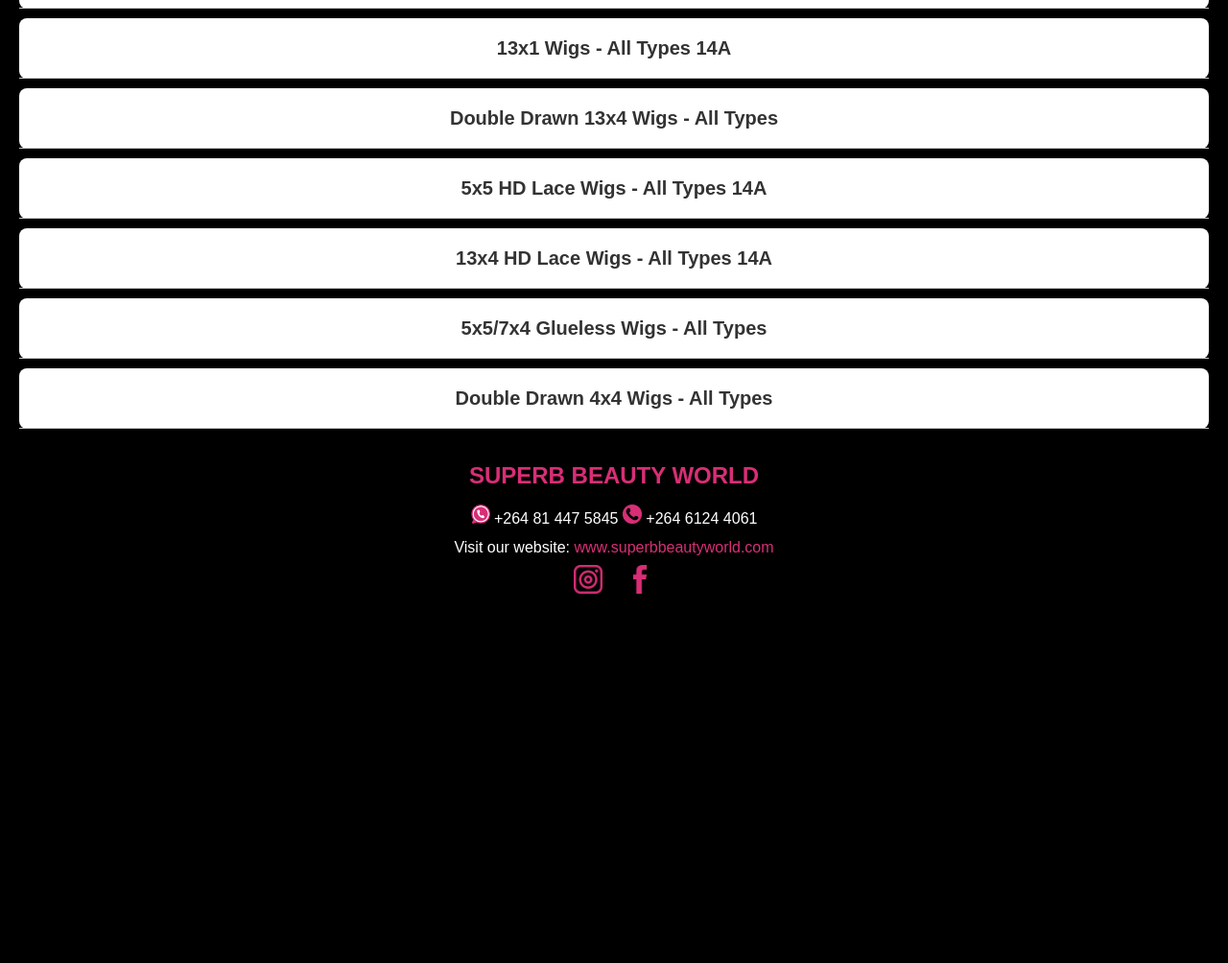
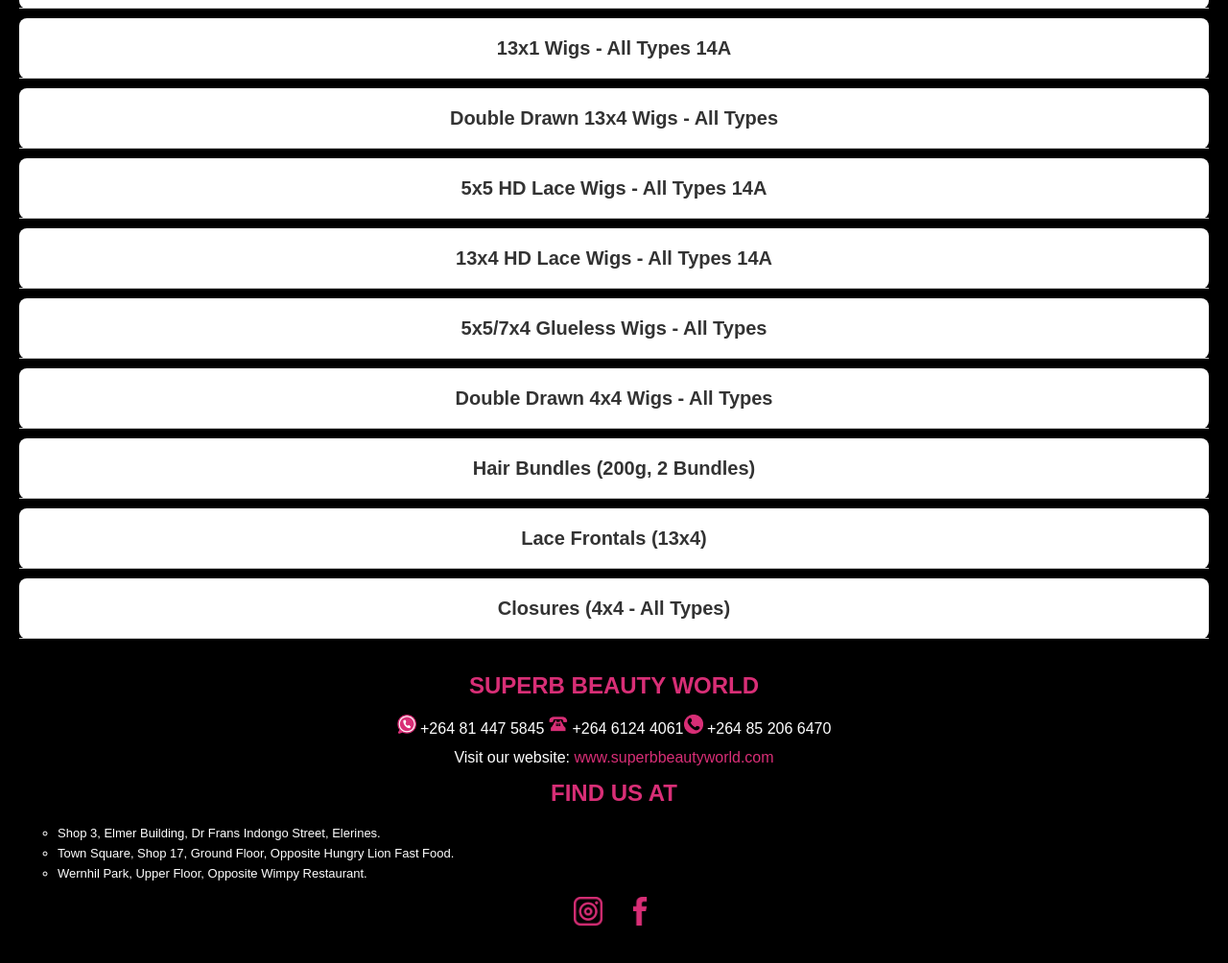
Before and after one commit to abanj95/superb, a plain HTML site: page index.html in a window 1280 px wide. Shown: the part 465-1469 px from the top of the page at 96% size. Before the commit the page ends 1132 px from the top, so only its background shows below. Drawn offline with nearby package versions, Linux system fonts and the light colour scheme.

Commit message:
added extra tables, contat, address

```diff
--- a/index.html
+++ b/index.html
@@ -260,11 +260,94 @@
     </div>
   </div>
 
+  <div class="accordion">
+    <h2 class="accordion-header"> Hair Bundles (200g, 2 Bundles)</h2>
+    <div class="accordion-content">
+      <table>
+        <thead>
+          <tr>
+            <th>Inch</th>
+            <th>Price Before (N$)</th>
+            <th>Price Now (N$)</th>
+          </tr>
+        </thead>
+        <tbody>
+          <tr><td>8"</td><td>1000</td><td>500</td></tr>
+          <tr><td>10"</td><td>1100</td><td>600</td></tr>
+          <tr><td>12"</td><td>1200</td><td>700</td></tr>
+          <tr><td>14"</td><td>1400</td><td>900</td></tr>
+          <tr><td>16"</td><td>1600</td><td>1000</td></tr>
+          <tr><td>18"</td><td>1800</td><td>1200</td></tr>
+          <tr><td>20"</td><td>2000</td><td>1400</td></tr>
+        </tbody>
+      </table>
+    </div>
+  </div>
+
+  <div class="accordion">
+    <h2 class="accordion-header"> Lace Frontals (13x4)</h2>
+    <div class="accordion-content">
+      <table>
+        <thead>
+          <tr>
+            <th>Inch</th>
+            <th>Price Before (N$)</th>
+            <th>Price Now (N$)</th>
+          </tr>
+        </thead>
+        <tbody>
+          <tr><td>10"</td><td>1000</td><td>700</td></tr>
+          <tr><td>12"</td><td>1200</td><td>800</td></tr>
+          <tr><td>14"</td><td>1400</td><td>900</td></tr>
+        </tbody>
+      </table>
+
+    </div>
+  </div>
+
+  <div class="accordion">
+    <h2 class="accordion-header"> Closures (4x4 - All Types)</h2>
+    <div class="accordion-content">
+      <table>
+        <thead>
+          <tr>
+            <th>Inch</th>
+            <th>Price Before (N$)</th>
+            <th>Price Now (N$)</th>
+          </tr>
+        </thead>
+        <tbody>
+          <tr><td>8"</td><td>600</td><td>400</td></tr>
+          <tr><td>10"</td><td>700</td><td>450</td></tr>
+          <tr><td>12"</td><td>800</td><td>500</td></tr>
+          <tr><td>14"</td><td>900</td><td>600</td></tr>
+          <tr><td>16"</td><td>1000</td><td>700</td></tr>
+        </tbody>
+      </table>
+
+    </div>
+  </div>
+
   <footer class="footer">
     <div class="shop-name">SUPERB BEAUTY WORLD</div>
     <div class="contact-info">
-        <a href="https://wa.me/264814475845" target="_blank"><img class="contact-img" src="./whatsapp.png"> +264 81 447 5845  </a><img class="contact-img" src="./call.png"> +264 6124 4061
+        <a href="https://wa.me/264814475845" target="_blank"><img class="contact-img" src="./whatsapp.png"> +264 81 447 5845 </a><img class="contact-img" src="./tel.png"> +264 6124 4061<img class="contact-img" src="./call.png"> +264 85 206 6470
       <p>Visit our website: <a href="http://www.superbbeautyworld.com">www.superbbeautyworld.com</a></p>
+
+      <div class="location" >FIND US AT</div>
+        <div class="address">
+      <ul>
+        <li>
+          Shop 3, Elmer Building, Dr Frans Indongo Street, Elerines.
+        </li>
+        <li>
+          Town Square, Shop 17, Ground Floor, Opposite Hungry Lion Fast Food.
+        </li>
+        <li>
+          Wernhil Park, Upper Floor, Opposite Wimpy Restaurant.
+        </li>
+      </ul>
+    </div>
     </div>
     <div class="social-links">
       <a href="https://www.instagram.com/superb_beauty_world_cc/" target="_blank"><img class="socials" src="./instagram.png"></a>
--- a/style.css
+++ b/style.css
@@ -150,3 +150,30 @@ body, h2, p {
   .socials{
     height: 30px;
   }
+.footer ul{
+  list-style-type:circle;
+  outline-color: #d82e76;
+}
+.footer li::before {
+  color: #d82e76; /* Pink color */
+  position: absolute;
+  left: 0; /* Adjust as necessary to align with the content */
+  top: 0; /* Adjust as necessary for vertical alignment */
+}
+.address{
+  font-size: small;
+  text-align: left;
+}
+.location {
+  font-size: 24px;
+  font-weight: bold;
+  text-align: center;
+  margin-bottom: 10px;
+  color: #d82e76; /* Initial color */
+  animation: colorToggle 1s infinite alternate;
+}
+
+@keyframes colorToggle {
+  from { color: white; }
+  to { color: #d82e76; }
+}
```
Also changed, not shown: tel.png (added), 1 other file.
